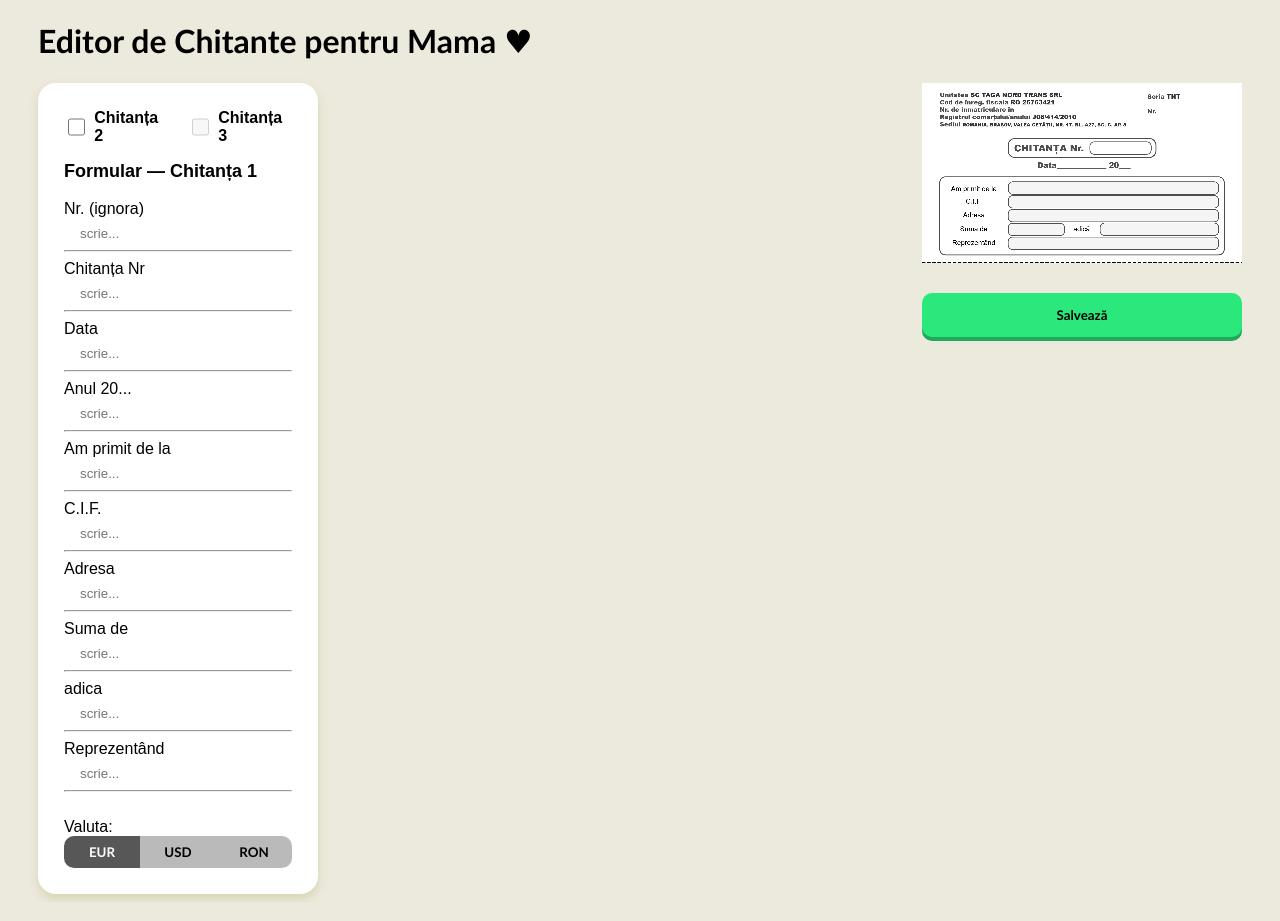
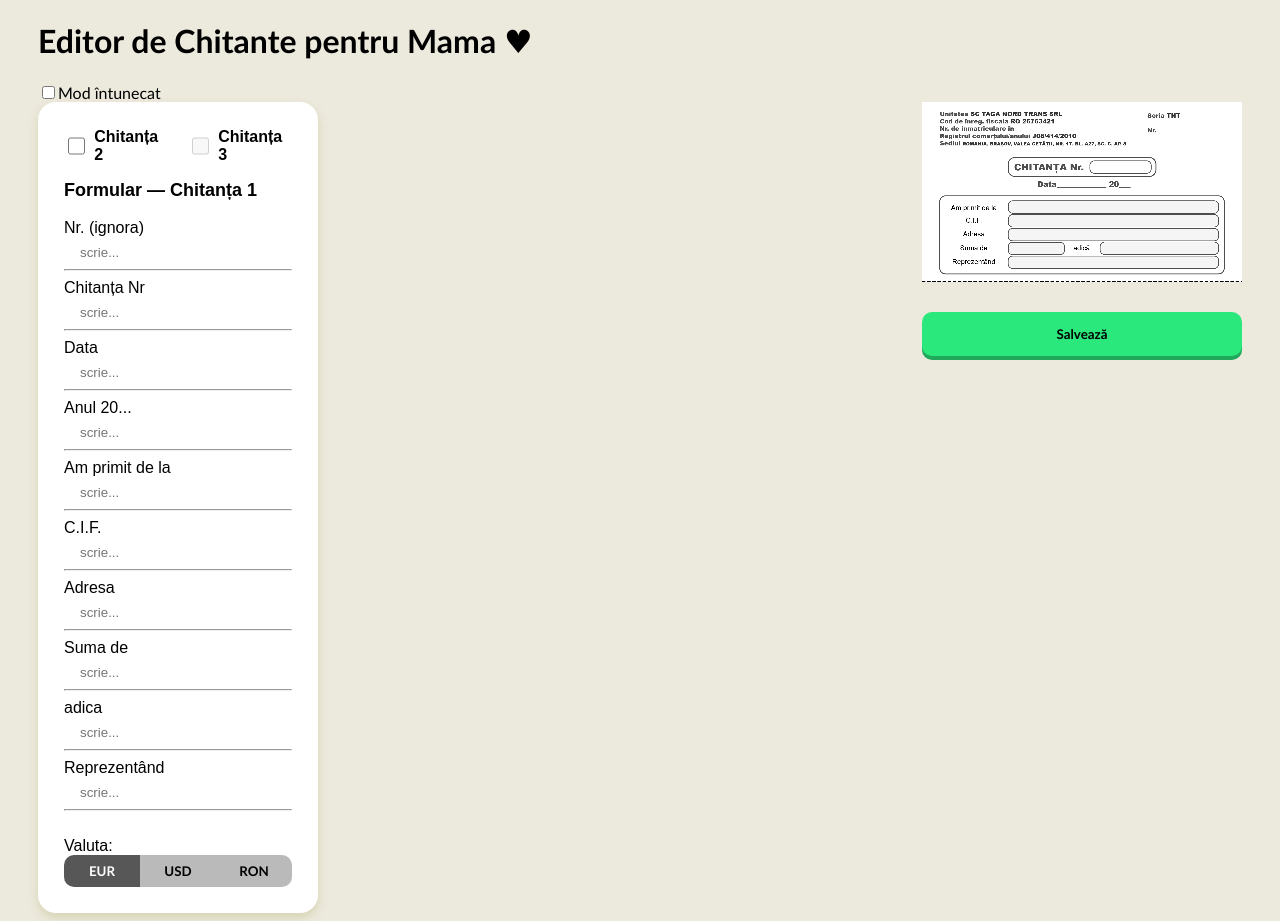
Before and after one commit to clevartist/Chitantier-2.0, a React (Create React App) app: page / in a window 1280 px wide. Built offline with nearby package versions, Linux system fonts and the light colour scheme.

Commit message:
Update App.js

```diff
--- a/src/App.js
+++ b/src/App.js
@@ -1,5 +1,5 @@
 // src/App.js
-import React, { useState, useRef } from "react";
+import React, { useState, useRef, useEffect } from "react";
 import TextForm from "./components/TextForm";
 import ImageCanvas from "./components/ImageCanvas";
 import "./styles.css";
@@ -23,9 +23,15 @@ const App = () => {
   const [textsList, setTextsList] = useState([emptyTexts()]);
   const [chitanta2, setChitanta2] = useState(false);
   const [chitanta3, setChitanta3] = useState(false);
+  const [darkMode, setDarkMode] = useState(false);
   const mainCanvasRef = useRef(null);
 
   const activeCount = 1 + (chitanta2 ? 1 : 0) + (chitanta3 ? 1 : 0);
+
+  // toggle a `dark` class on <body> so CSS variables in styles.css take over
+  useEffect(() => {
+    document.body.classList.toggle("dark", darkMode);
+  }, [darkMode]);
 
   const toggleChitanta2 = () => {
     setChitanta2((prev) => {
@@ -87,6 +93,16 @@ const App = () => {
   return (
     <div>
       <h1>Editor de Chitante pentru Mama ♥</h1>
+
+      <label className="dark-mode-toggle">
+        <input
+          type="checkbox"
+          checked={darkMode}
+          onChange={() => setDarkMode((prev) => !prev)}
+        />
+        Mod întunecat
+      </label>
+
       <div className="main-container">
         <div className="forms-row">
           <div className="form-container">
```
